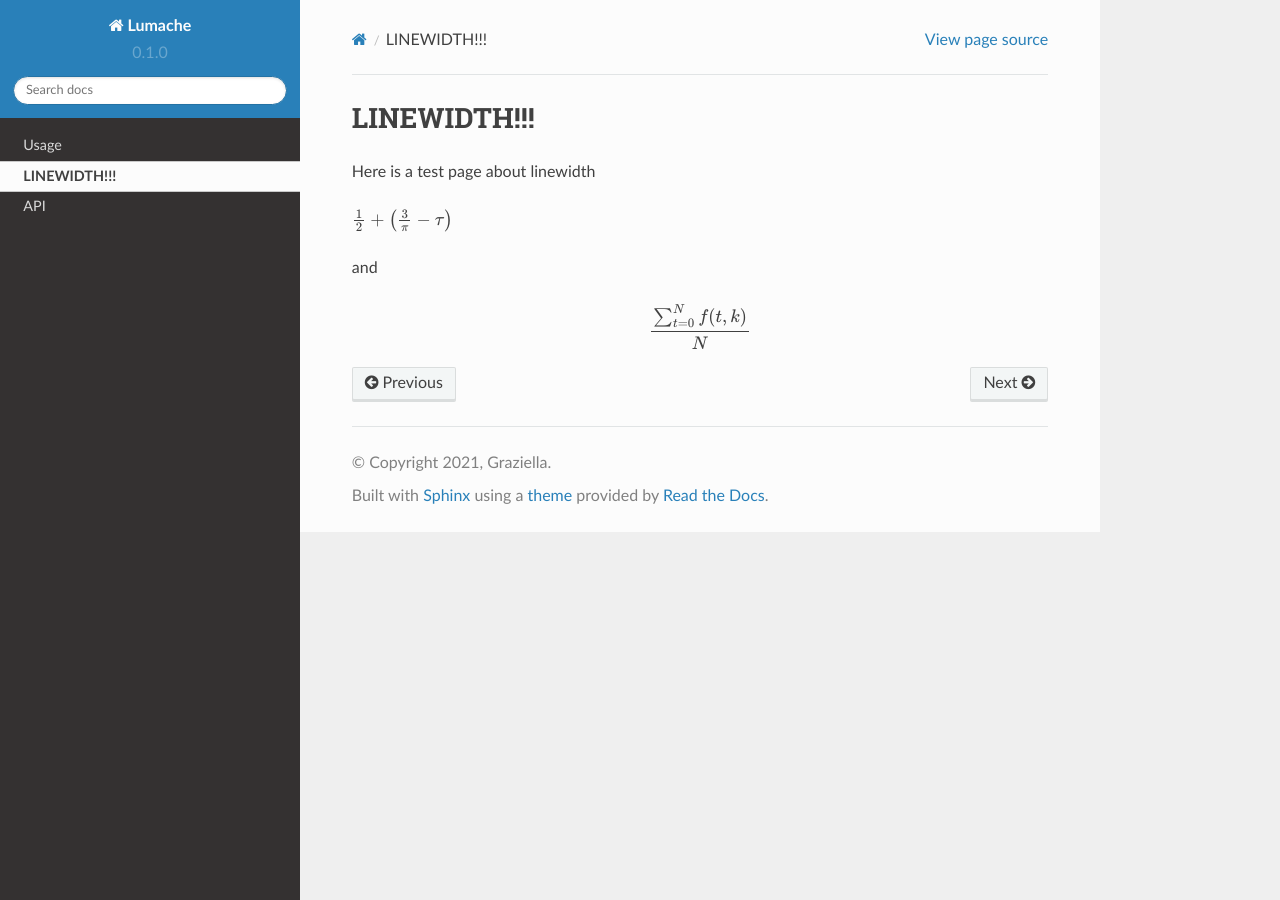
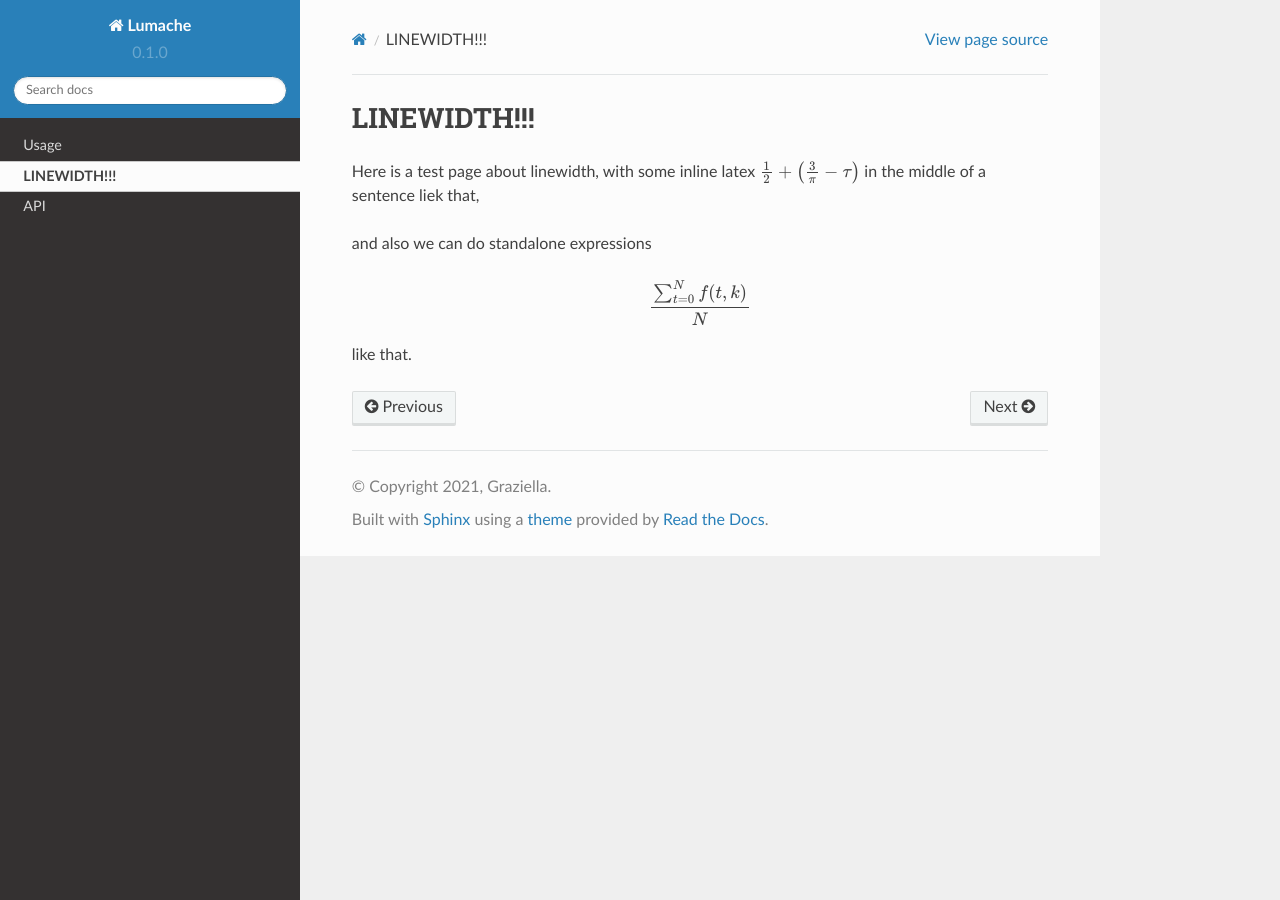
Before and after one commit to jjh-phd/rtd-tutorial, a Sphinx documentation site: the page built from docs/source/linewidth.rst, in a window 1280 px wide. Built offline with Sphinx 7.4.7 and the Read the Docs theme 2.0.0, drawn with Linux system fonts in a browser that asks for light colours.

Commit message:
Update linewidth.rst

```diff
--- a/docs/source/linewidth.rst
+++ b/docs/source/linewidth.rst
@@ -1,14 +1,15 @@
 LINEWIDTH!!!
 ===================================
 
-Here is a test page about linewidth
+Here is a test page about linewidth, with some inline latex :math:`\frac{1}{2} + \left( \frac{3}{\pi} - \tau \right)` in the middle
+of a sentence liek that,
 
 
-:math:`\frac{1}{2} + \left( \frac{3}{\pi} - \tau \right)`
-
-
-and
+and also we can do standalone expressions
 
 .. math::
 
    \frac{ \sum_{t=0}^{N}f(t,k) }{N}
+
+
+like that.
```
